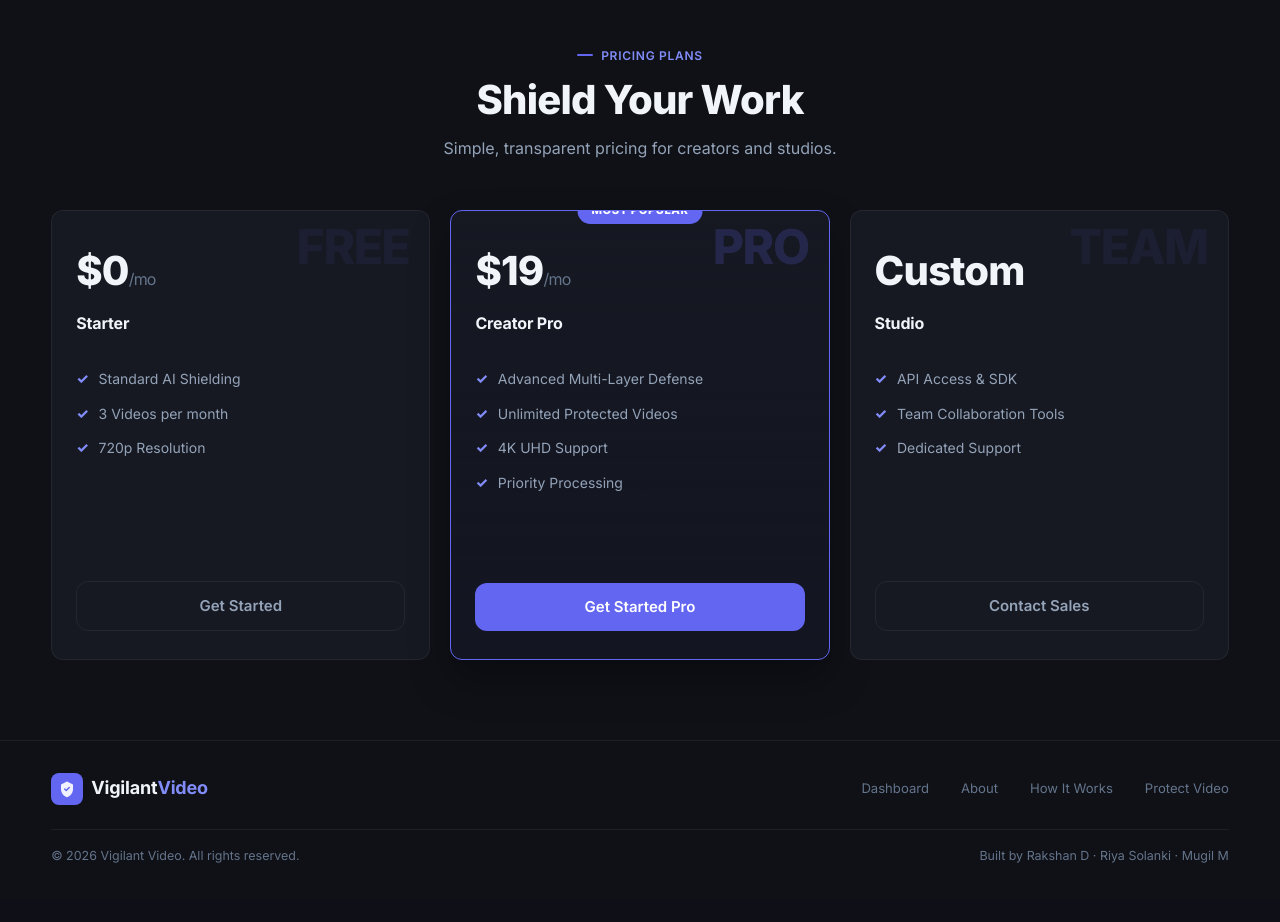
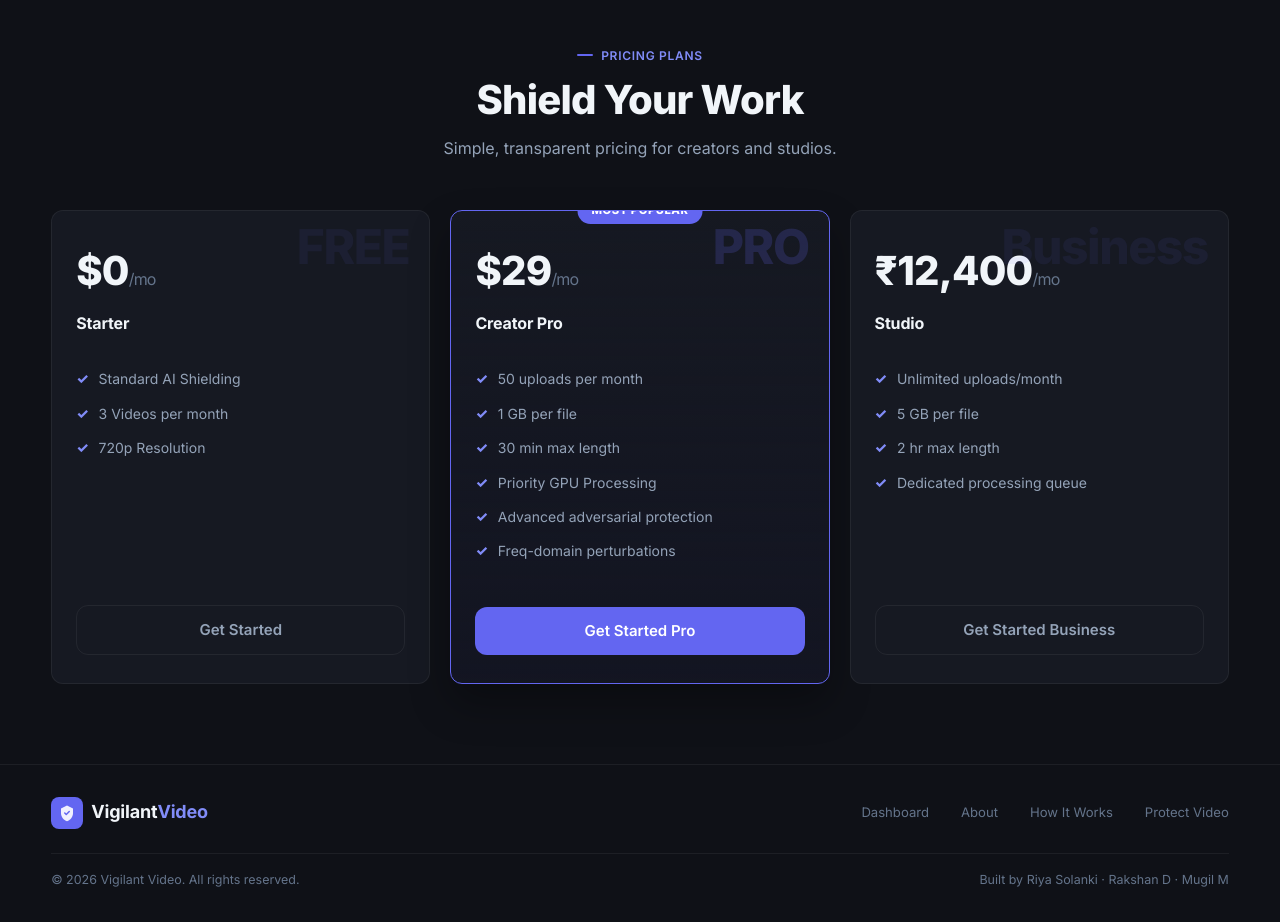
Before and after one commit to Riya-solanki/VigilantVideo-, a Flask app: page / in a window 1280 px wide. Shown: the part 4040-4962 px from the top of the page. Before the commit the page ends 4903 px from the top, so only its background shows below. Run offline with Flask 3, Linux system fonts and the light colour scheme; some libraries are stand-ins or nearby versions.

Commit message:
payment gateway is added

```diff
--- a/app.py
+++ b/app.py
@@ -4,8 +4,12 @@ app.py — Vigilant Video — Main Flask Application
 import os
 import uuid
 import json
+import hmac
+import hashlib
 from datetime import datetime, timedelta, timezone
 from functools import wraps
+
+import razorpay
 
 # Load .env into os.environ BEFORE config.py reads it
 from dotenv import load_dotenv
@@ -544,8 +548,7 @@ def api_stream_upload():
         )
     except Exception as e:
         app.logger.error(f"Stream upload to R2 failed: {e}")
-        # Expose real error temporarily for debugging — revert before production
-        return jsonify({'message': f'Upload to storage failed: {str(e)}'}), 500
+        return jsonify({'message': 'Upload to storage failed. Please try again.'}), 500
 
     # ── Create DB job and increment quota ─────────────────────────────
     job = ProtectionJob(
@@ -689,5 +692,153 @@ def api_delete_video(job_id):
 
     return jsonify({'message': 'Video deleted successfully.'}), 200
 
+# ══════════════════════════════════════════════════════════════════════
+# API — PAYMENT (RAZORPAY)
+# ══════════════════════════════════════════════════════════════════════
+
+# Plan pricing in INR paise (1 INR = 100 paise)
+PLAN_PRICES = {
+    'pro':      {'amount': 240000,  'label': 'Pro Plan — ₹2,400/month'},
+    'business': {'amount': 1240000, 'label': 'Business Plan — ₹12,400/month'},
+}
+
+def get_razorpay_client():
+    return razorpay.Client(
+        auth=(current_app.config['RAZORPAY_KEY_ID'],
+              current_app.config['RAZORPAY_KEY_SECRET'])
+    )
+
+
+@app.route('/api/payment/create-order', methods=['POST'])
+@login_required_api
+def api_create_order():
+    """
+    Step 1 — Create a Razorpay order server-side.
+    Returns order_id + amount so the frontend can open the Razorpay checkout popup.
+    """
+    data = request.get_json(silent=True) or {}
+    plan = (data.get('plan') or '').lower().strip()
+
+    if plan not in PLAN_PRICES:
+        return jsonify({'message': f"Unknown plan '{plan}'. Choose 'pro' or 'business'."}), 400
+
+    if not current_app.config.get('RAZORPAY_KEY_ID') or not current_app.config.get('RAZORPAY_KEY_SECRET'):
+        return jsonify({'message': 'Payment gateway not configured. Please contact support.'}), 503
+
+    price_info = PLAN_PRICES[plan]
+    rz = get_razorpay_client()
+
+    try:
+        order = rz.order.create({
+            'amount':   price_info['amount'],
+            'currency': 'INR',
+            'receipt':  f'vv_{plan}_{str(uuid.uuid4())[:8]}',
+            'notes': {
+                'plan':    plan,
+                'user_id': str(get_current_user().id),
+            },
+        })
+    except Exception as e:
+        app.logger.error(f'Razorpay order creation failed: {e}')
+        return jsonify({'message': 'Could not create payment order. Please try again.'}), 500
+
+    return jsonify({
+        'order_id': order['id'],
+        'amount':   price_info['amount'],
+        'currency': 'INR',
+        'key_id':   current_app.config['RAZORPAY_KEY_ID'],
+        'plan':     plan,
+        'label':    price_info['label'],
+    }), 200
+
+
+@app.route('/api/payment/verify', methods=['POST'])
+@login_required_api
+def api_verify_payment():
+    """
+    Step 2 — Verify Razorpay payment signature & upgrade the user's plan.
+    Called by the frontend after the Razorpay popup reports payment.success.
+    """
+    data = request.get_json(silent=True) or {}
+    razorpay_order_id   = data.get('razorpay_order_id',   '')
+    razorpay_payment_id = data.get('razorpay_payment_id', '')
+    razorpay_signature  = data.get('razorpay_signature',  '')
+    plan                = (data.get('plan') or '').lower().strip()
+
+    if not all([razorpay_order_id, razorpay_payment_id, razorpay_signature, plan]):
+        return jsonify({'message': 'Missing payment verification fields.'}), 400
+
+    if plan not in PLAN_PRICES:
+        return jsonify({'message': f"Unknown plan '{plan}'."}), 400
+
+    # ── Cryptographic signature verification ──────────────────────────
+    # Razorpay signs  razorpay_order_id + '|' + razorpay_payment_id
+    # with your Key Secret using HMAC-SHA256.
+    key_secret = current_app.config.get('RAZORPAY_KEY_SECRET', '')
+    body       = f'{razorpay_order_id}|{razorpay_payment_id}'
+    expected   = hmac.new(
+        key_secret.encode(),
+        body.encode(),
+        hashlib.sha256
+    ).hexdigest()
+
+    if not hmac.compare_digest(expected, razorpay_signature):
+        app.logger.warning(
+            f'Razorpay signature mismatch for order {razorpay_order_id}'
+        )
+        return jsonify({'message': 'Payment signature verification failed.'}), 400
+
+    # ── Upgrade the subscription ───────────────────────────────────
+    user = get_current_user()
+    sub  = user.subscription
+    if sub:
+        sub.plan             = plan
+        sub.is_active        = True
+        sub.payment_method   = 'razorpay'
+        sub.started_at       = datetime.now(timezone.utc)
+        sub.expires_at       = None   # monthly — no hard expiry for now
+        sub.monthly_uploads_used = 0  # reset counter on upgrade
+    else:
+        sub = Subscription(
+            user_id=user.id,
+            plan=plan,
+            is_active=True,
+            payment_method='razorpay',
+        )
+        db.session.add(sub)
+
+    db.session.commit()
+    app.logger.info(
+        f'User {user.id} upgraded to {plan} via Razorpay order {razorpay_order_id}'
+    )
+
+    return jsonify({
+        'message': f'Plan upgraded to {plan.upper()} successfully!',
+        'plan':    plan,
+    }), 200
+
+
+@app.route('/api/payment/webhook', methods=['POST'])
+def api_payment_webhook():
+    """
+    Optional Razorpay webhook for async payment confirmation.
+    Configure in Razorpay Dashboard → Settings → Webhooks.
+    Active events: payment.captured
+    """
+    payload   = request.get_data(as_text=True)
+    signature = request.headers.get('X-Razorpay-Signature', '')
+    secret    = current_app.config.get('RAZORPAY_KEY_SECRET', '')
+
+    expected = hmac.new(secret.encode(), payload.encode(), hashlib.sha256).hexdigest()
+    if not hmac.compare_digest(expected, signature):
+        return jsonify({'error': 'Invalid webhook signature'}), 400
+
+    event = (request.get_json(silent=True) or {}).get('event', '')
+    app.logger.info(f'Razorpay webhook received: {event}')
+    # payment.captured fires after payment.success — plan is already upgraded by /verify.
+    # This endpoint is here for production reliability (retries, refunds, etc.).
+    return jsonify({'status': 'ok'}), 200
+
+
 if __name__ == '__main__':
     app.run(debug=True)
--- a/config.py
+++ b/config.py
@@ -56,6 +56,10 @@ class Config:
 
     ALLOWED_EXTENSIONS = {'mp4', 'mov', 'avi', 'mkv'}
 
+    # ── Razorpay Payment Gateway ───────────────────────────────────────
+    RAZORPAY_KEY_ID     = os.environ.get('RAZORPAY_KEY_ID',     '')
+    RAZORPAY_KEY_SECRET = os.environ.get('RAZORPAY_KEY_SECRET', '')
+
     # ── Session ────────────────────────────────────────────────────────
     SESSION_COOKIE_HTTPONLY    = True
     SESSION_COOKIE_SAMESITE    = 'Lax'
--- a/requirements.txt
+++ b/requirements.txt
@@ -13,3 +13,6 @@ botocore==1.34.84
 # Environment & Utilities
 python-dotenv==1.0.1
 gunicorn==21.2.0  # Required for production deployment (e.g., Render, Heroku)
+
+# Payment Gateway
+razorpay==1.4.2
--- a/templates/index.html
+++ b/templates/index.html
@@ -9,6 +9,8 @@
 <link rel="preconnect" href="https://fonts.gstatic.com" crossorigin/>
 <link href="https://fonts.googleapis.com/css2?family=Inter:wght@300;400;500;600;700;800&display=swap" rel="stylesheet"/>
 <link rel="stylesheet" href="{{ url_for('static', filename='css/style.css') }}"/>
+<!-- Razorpay Checkout SDK -->
+<script src="https://checkout.razorpay.com/v1/checkout.js"></script>
 </head>
 <body>
 
@@ -187,8 +189,8 @@
         </div>
       </div>
       <div class="about-team">
-        <div class="team-chip"><div class="team-avatar" style="background:var(--accent-subtle);color:var(--accent-light)">RD</div>Rakshan D</div>
-        <div class="team-chip"><div class="team-avatar" style="background:var(--warning-subtle);color:var(--warning)">RS</div>Riya Solanki</div>
+        <div class="team-chip"><div class="team-avatar" style="background:var(--accent-subtle);color:var(--accent-light)">RS</div>Riya Solanki</div>
+        <div class="team-chip"><div class="team-avatar" style="background:var(--warning-subtle);color:var(--warning)">RD</div>Rakshan D</div>
         <div class="team-chip"><div class="team-avatar" style="background:var(--success-subtle);color:var(--success)">MM</div>Mugil M</div>
       </div>
     </div>
@@ -376,35 +378,46 @@
         <li>3 Videos per month</li>
         <li>720p Resolution</li>
       </ul>
-      <a href="{{ url_for('register') }}" class="btn-hero secondary">Get Started</a>
+      <a href="{{ url_for('register') }}" class="btn-hero secondary" id="pricing-free-btn">Get Started</a>
     </div>
 
     <!-- Pro Plan -->
     <div class="step-card price-card featured">
       <div class="plan-badge">Most Popular</div>
       <div class="step-num" style="color: var(--accent-glow)">PRO</div>
-      <div class="price-value">$19<span>/mo</span></div>
+      <div class="price-value">$29<span>/mo</span></div>
       <h3 class="step-title">Creator Pro</h3>
       <ul class="price-list">
-        <li>Advanced Multi-Layer Defense</li>
-        <li>Unlimited Protected Videos</li>
-        <li>4K UHD Support</li>
-        <li>Priority Processing</li>
+        <li>50 uploads per month</li>
+        <li>1 GB per file</li>
+        <li>30 min max length</li>
+        <li>Priority GPU Processing</li>
+        <li>Advanced adversarial protection</li>
+        <li>Freq-domain perturbations</li>
       </ul>
-      <a href="{{ url_for('register') }}" class="btn-hero primary">Get Started Pro</a>
+      {% if session.get('user_id') %}
+        <button class="btn-hero primary" id="pricing-pro-btn" onclick="initRazorpayCheckout('pro')">Upgrade to Pro →</button>
+      {% else %}
+        <a href="{{ url_for('register') }}" class="btn-hero primary" id="pricing-pro-btn">Get Started Pro</a>
+      {% endif %}
     </div>
 
-    <!-- Enterprise Plan -->
+    <!-- Business Plan -->
     <div class="step-card price-card">
-      <div class="step-num">TEAM</div>
-      <div class="price-value">Custom</div>
+      <div class="step-num">Business</div>
+      <div class="price-value">₹12,400<span>/mo</span></div>
       <h3 class="step-title">Studio</h3>
       <ul class="price-list">
-        <li>API Access & SDK</li>
-        <li>Team Collaboration Tools</li>
-        <li>Dedicated Support</li>
+        <li>Unlimited uploads/month</li>
+        <li>5 GB per file</li>
+        <li>2 hr max length</li>
+        <li>Dedicated processing queue</li>
       </ul>
-      <a href="#" class="btn-hero secondary">Contact Sales</a>
+      {% if session.get('user_id') %}
+        <button class="btn-hero secondary" id="pricing-business-btn" onclick="initRazorpayCheckout('business')">Get Business →</button>
+      {% else %}
+        <a href="{{ url_for('register') }}" class="btn-hero secondary" id="pricing-business-btn">Get Started Business</a>
+      {% endif %}
     </div>
   </div>
 </section>
@@ -430,10 +443,119 @@
   </div>
   <div class="footer-bottom">
     <div class="footer-copy">© 2026 Vigilant Video. All rights reserved.</div>
-    <div class="footer-copy">Built by Rakshan D · Riya Solanki · Mugil M</div>
+    <div class="footer-copy">Built by Riya Solanki · Rakshan D · Mugil M</div>
   </div>
 </footer>
 
 </div><script src="{{ url_for('static', filename='js/app.js') }}"></script>
+
+<!-- ══ RAZORPAY CHECKOUT LOGIC (index.html) ══ -->
+<script>
+/**
+ * initRazorpayCheckout(plan)
+ * Called when a logged-in user clicks a pricing CTA on the landing page.
+ * Creates a server-side order then opens the Razorpay checkout popup.
+ */
+async function initRazorpayCheckout(plan) {
+  const btn = document.getElementById(`pricing-${plan}-btn`);
+  if (btn) { btn.disabled = true; btn.textContent = 'Loading…'; }
+
+  try {
+    // Step 1: create Razorpay order server-side
+    const orderRes = await fetch('/api/payment/create-order', {
+      method:  'POST',
+      headers: { 'Content-Type': 'application/json' },
+      body:    JSON.stringify({ plan }),
+    });
+    const orderData = await orderRes.json();
+
+    if (!orderRes.ok) {
+      alert(orderData.message || 'Could not initiate payment. Please try again.');
+      if (btn) { btn.disabled = false; btn.textContent = plan === 'pro' ? 'Upgrade to Pro →' : 'Get Business →'; }
+      return;
+    }
+
+    // Step 2: open Razorpay checkout popup
+    const options = {
+      key:         orderData.key_id,
+      amount:      orderData.amount,
+      currency:    orderData.currency,
+      name:        'VigilantVideo',
+      description: orderData.label,
+      order_id:    orderData.order_id,
+      theme:       { color: '#6366f1' },
+      prefill:     {},
+      handler: async function (response) {
+        // Step 3: verify payment signature server-side
+        try {
+          const verifyRes = await fetch('/api/payment/verify', {
+            method:  'POST',
+            headers: { 'Content-Type': 'application/json' },
+            body: JSON.stringify({
+              razorpay_order_id:   response.razorpay_order_id,
+              razorpay_payment_id: response.razorpay_payment_id,
+              razorpay_signature:  response.razorpay_signature,
+              plan,
+            }),
+          });
+          const verifyData = await verifyRes.json();
+          if (verifyRes.ok) {
+            // Show success banner then redirect to dashboard
+            showPaymentSuccess(plan);
+          } else {
+            alert('Payment verified failed: ' + (verifyData.message || 'Unknown error'));
+          }
+        } catch (e) {
+          alert('Verification error. Please contact support.');
+        }
+      },
+      modal: {
+        ondismiss: function () {
+          if (btn) {
+            btn.disabled = false;
+            btn.textContent = plan === 'pro' ? 'Upgrade to Pro →' : 'Get Business →';
+          }
+        }
+      }
+    };
+
+    const rzp = new Razorpay(options);
+    rzp.open();
+
+  } catch (err) {
+    console.error('Razorpay init error:', err);
+    alert('Payment gateway error. Please try again.');
+    if (btn) { btn.disabled = false; btn.textContent = plan === 'pro' ? 'Upgrade to Pro →' : 'Get Business →'; }
+  }
+}
+
+function showPaymentSuccess(plan) {
+  // Inject a full-screen success overlay then redirect
+  const overlay = document.createElement('div');
+  overlay.style.cssText = [
+    'position:fixed', 'inset:0', 'z-index:9999',
+    'background:rgba(10,12,18,0.97)',
+    'display:flex', 'flex-direction:column',
+    'align-items:center', 'justify-content:center',
+    'font-family:Inter,sans-serif', 'text-align:center', 'gap:1.25rem',
+  ].join(';');
+  overlay.innerHTML = `
+    <div style="font-size:3.5rem">🎉</div>
+    <div style="font-size:1.6rem;font-weight:800;color:#a5b4fc">
+      Welcome to ${plan.charAt(0).toUpperCase()+plan.slice(1)}!
+    </div>
+    <p style="color:#94a3b8;font-size:0.95rem;max-width:360px">
+      Your plan has been activated. Redirecting to your dashboard…
+    </p>
+    <div style="width:200px;height:4px;background:rgba(255,255,255,0.08);border-radius:99px;overflow:hidden">
+      <div id="successBar" style="width:0%;height:100%;background:linear-gradient(90deg,#6366f1,#a5b4fc);border-radius:99px;transition:width 2.5s linear"></div>
+    </div>`;
+  document.body.appendChild(overlay);
+  requestAnimationFrame(() => {
+    document.getElementById('successBar').style.width = '100%';
+  });
+  setTimeout(() => { window.location.href = '/dashboard'; }, 2600);
+}
+</script>
 </body>
 </html>
```
Also changed, not shown: static/js/userDashboard.js (+113 -7 lines), templates/register.html (+1 -11 lines), templates/userDashboard.html (+5 -6 lines).
